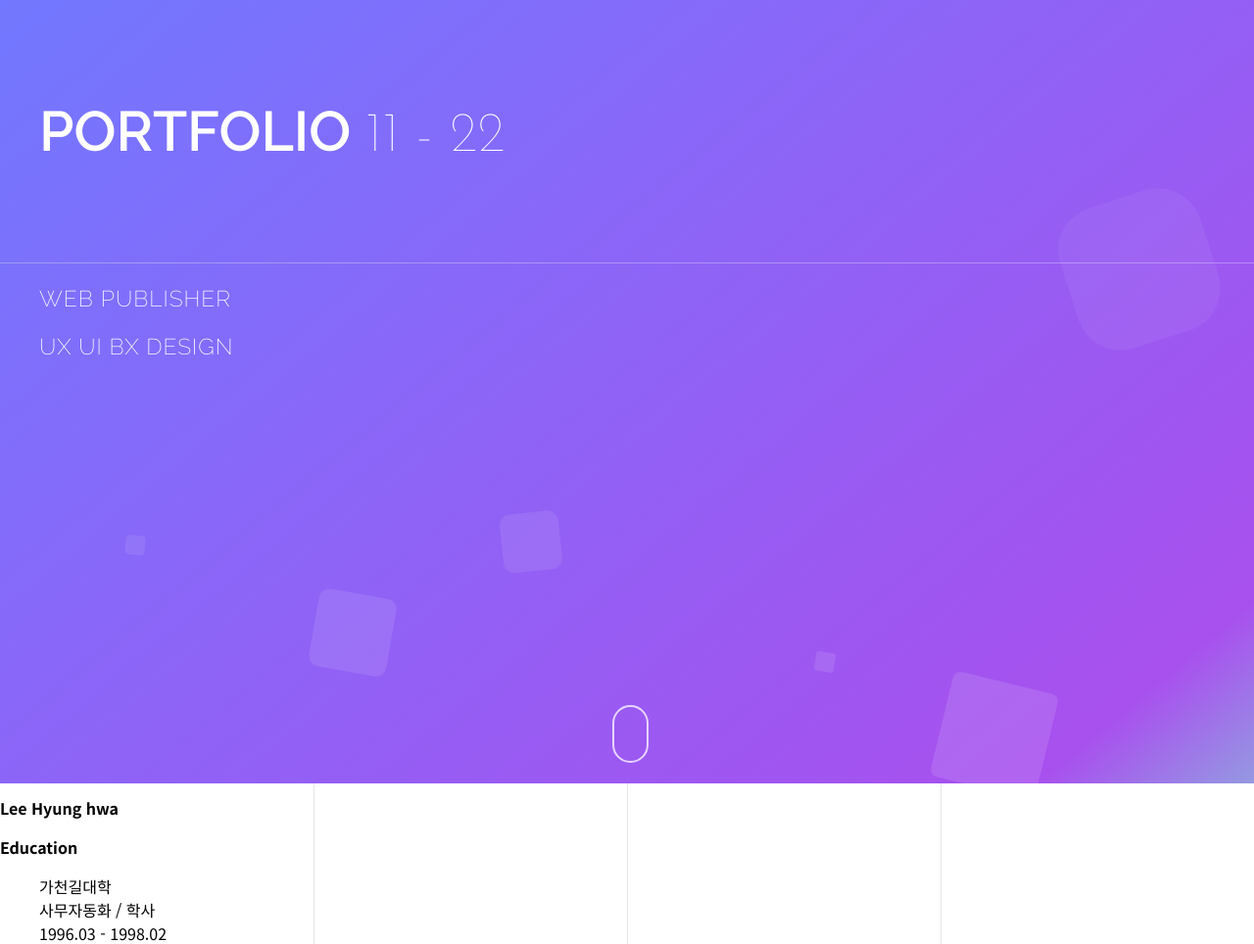
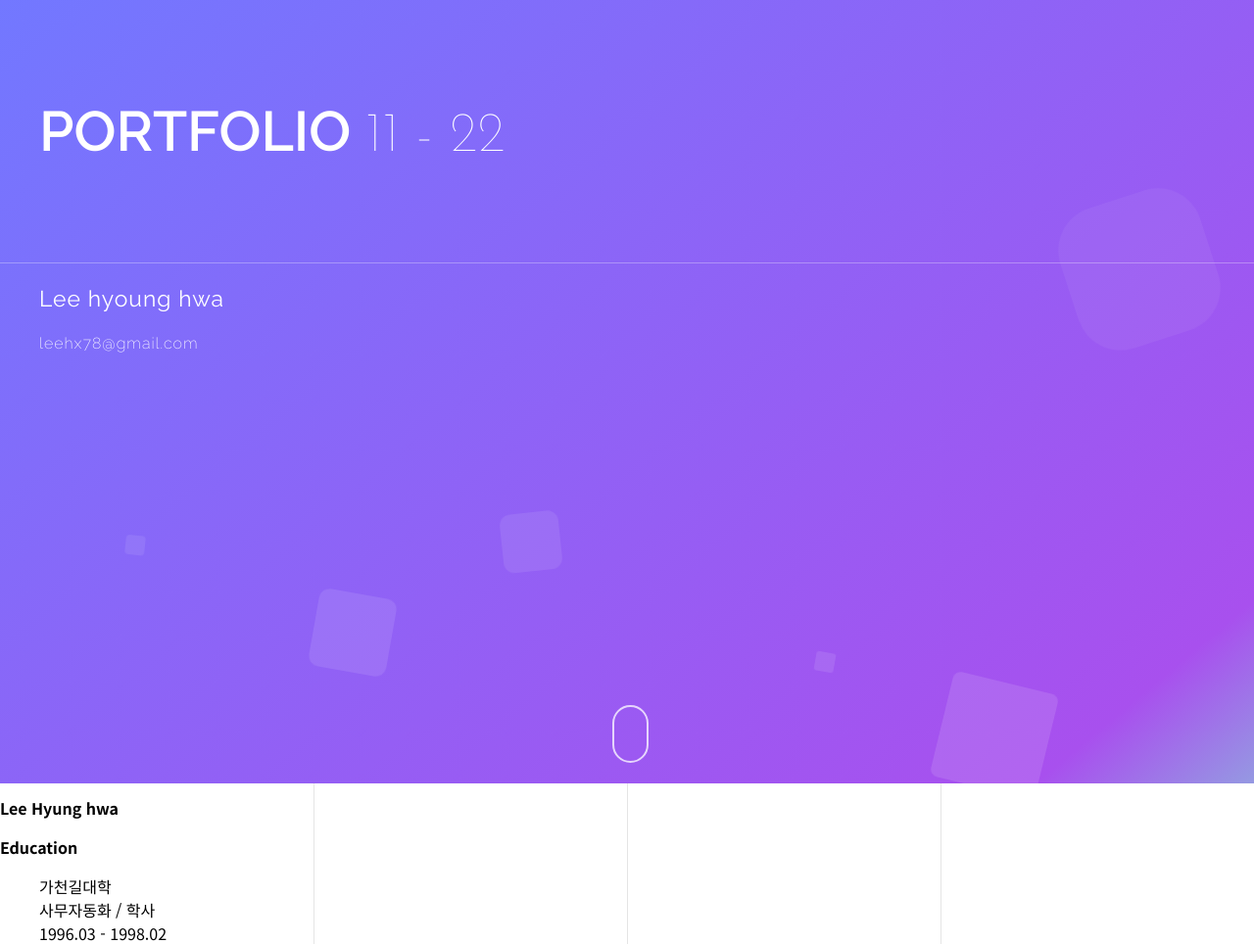
Before and after one commit to Kuhaland/kuha.github.io, a PHP site: page / in a window 1280 px wide. Shown: the top 964 px of the page at 98% size. Run offline with PHP 8.4, Linux system fonts and the light colour scheme.

Commit message:
modified

```diff
--- a/assets/css/style.css
+++ b/assets/css/style.css
@@ -27,9 +27,10 @@ strong{font-weight:normal}
 .intro{background-color:#8f94fb;background-image:linear-gradient(140deg, #7278ff 0%, #a850ee 90%, #9599e2 100%) !important}
 
 .intro__text{font-family:'Raleway',sans-serif;}
-.intro__text-title{display:block;padding:100px 40px;border-bottom:1px solid rgba(250,250,250,0.3);font-weight:600;font-size:3.5714rem;color:#ffffff}
+.intro__text-title{display:block;padding:100px 40px;border-bottom:1px solid rgba(250,250,250,0.3);font-weight:600;font-size:3.5714rem;color:#ffffff;text-transform:uppercase}
 .intro__text-title strong{font-family: 'Josefin Sans',sans-serif;font-weight:100}
-.intro__text-item{padding:0 40px;font-weight:200;font-size:1.429rem;color:#ffffff;letter-spacing:1px;text-transform:uppercase}
+.intro__text-item{padding:0 40px;font-weight:400;font-size:1.429rem;color:#ffffff;letter-spacing:1px}
+.intro__text-item:last-child{font-weight:200;font-size:1rem}
 
 .intro__bg{display:block;overflow:hidden;position:absolute;left:0;bottom:0;width:100%;height:100vh;opacity:0.7}
 .intro__bg li{position:absolute;display:block;width:20px;height:20px;background:rgba(255, 255, 255, 0.2);animation:animate 25s linear infinite;bottom:-150px}
--- a/index.html
+++ b/index.html
@@ -22,8 +22,8 @@
             <section id="titlechart" class="intro">
                 <div class="intro__text">
                     <span class="intro__text-title">PORTFOLIO <strong>11 - 22</strong></span>
-                    <p class="intro__text-item">Web Publisher</p>
-                    <p class="intro__text-item">UX UI BX design</p>
+                    <p class="intro__text-item">Lee hyoung hwa</p>
+                    <p class="intro__text-item">leehx78@gmail.com</p>
                 </div>
                 <div class="scroll">
                     <div class="scroll__mouse">
```
